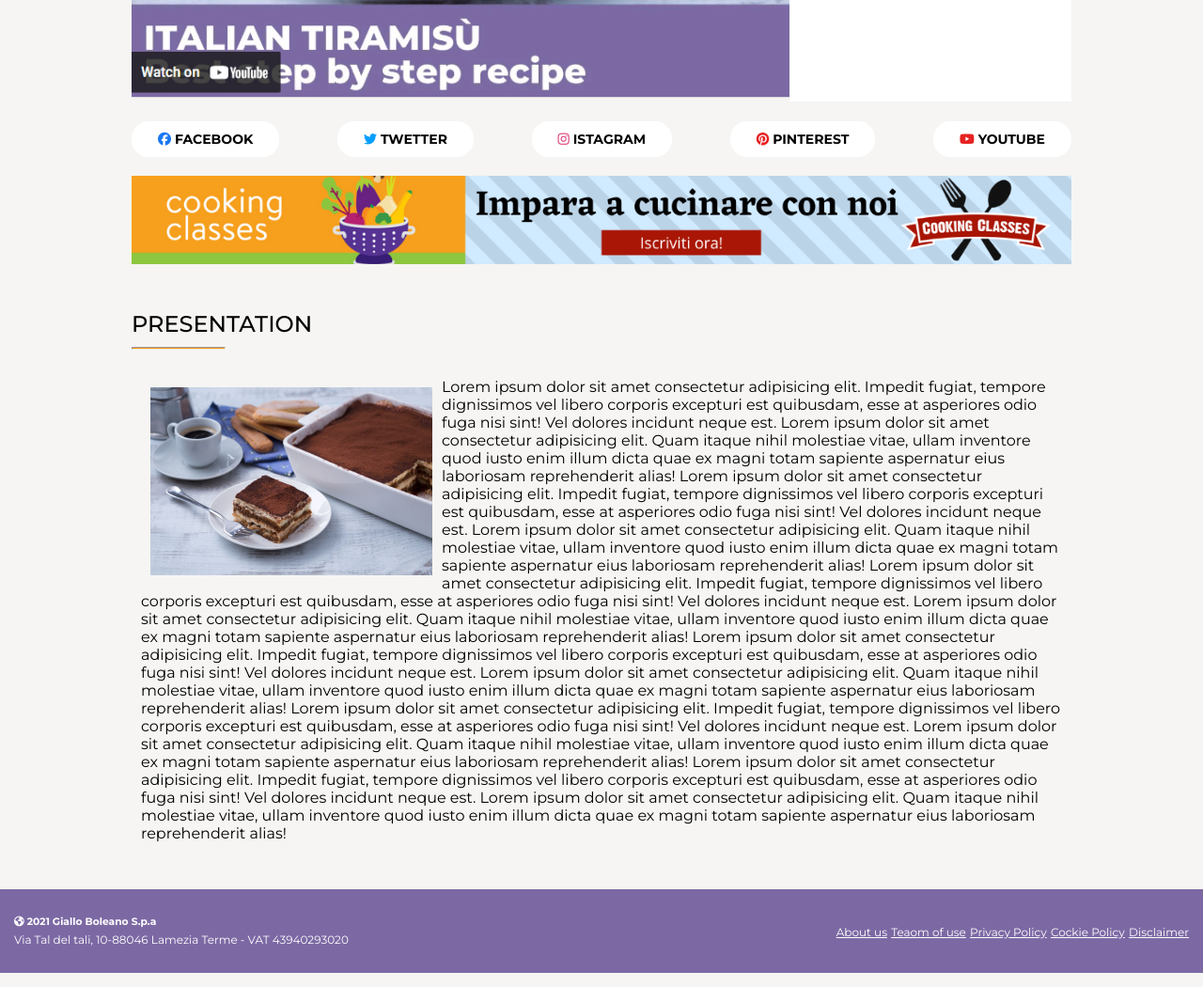
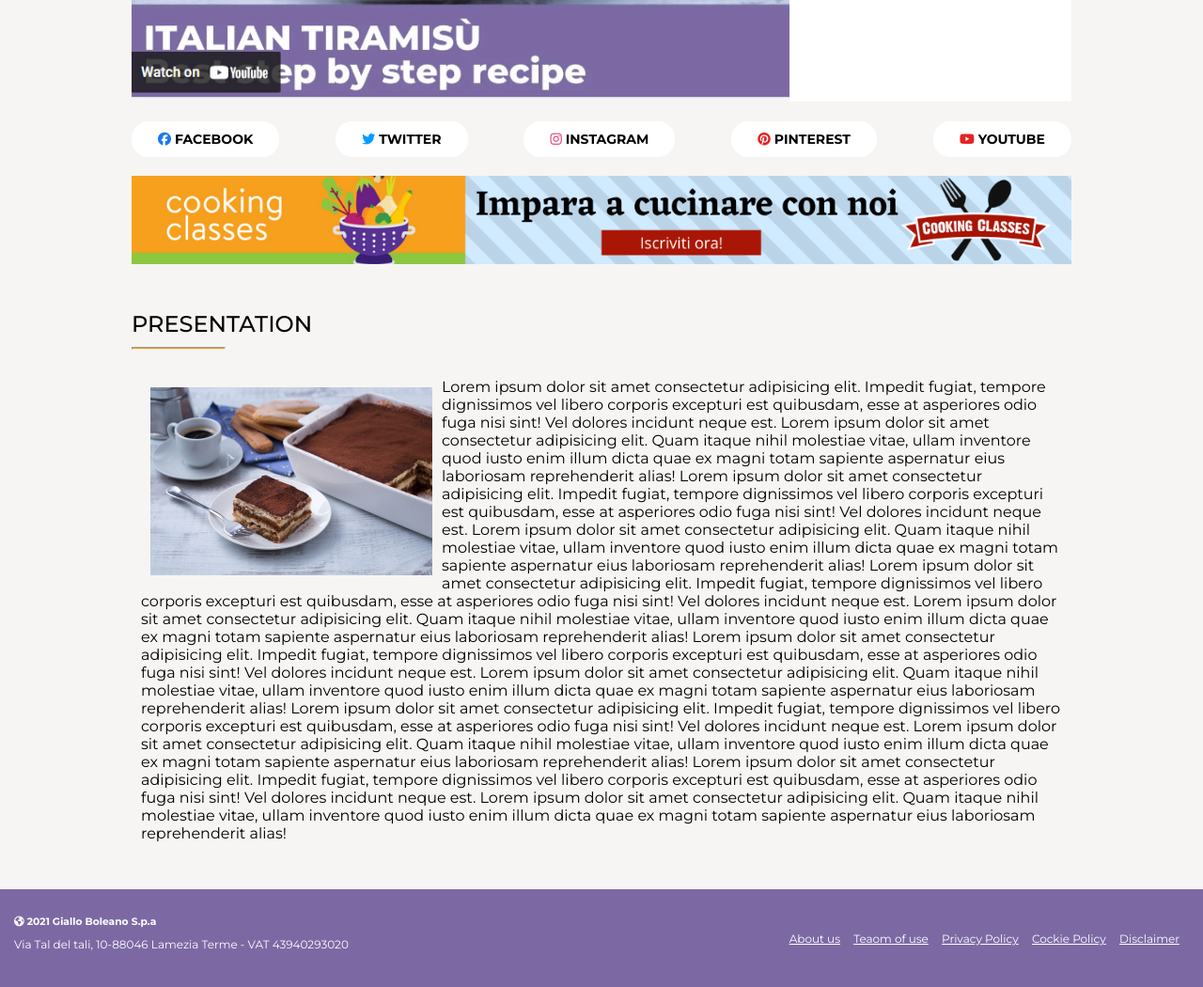
Before and after one commit to Erremme/htmlcss-responsive-layout, a plain HTML site: page index.html in a window 1280 px wide. Shown: the part 460-1510 px from the top of the page at 94% size. Drawn offline with Linux system fonts and the light colour scheme.

Commit message:
make: footer responsive

```diff
--- a/css/style.css
+++ b/css/style.css
@@ -233,9 +233,7 @@ header{
 ---------------*/
 
 footer{
-   display: flex;
-   justify-content: space-between;
-   align-items: center;
+   text-align: center;
    background-color: #7c69a4;
    padding: 28px 15px;
    color: #fff;
@@ -243,13 +241,15 @@ footer{
 
 .address p{
    font-size: 12px;
-   padding-top: 5px;
+   padding-top: 10px;
+   padding-bottom: 10px;
 }
 
 .link-footer li>a{
    font-size: 12px;
    color: inherit;
    cursor: pointer;
+   padding-right: 10px;
 }
 
 footer a:hover{
@@ -314,7 +314,10 @@ footer a:hover{
       article p{
          font-size: 16px;
        }
-}
+
+
+       }
+
 
 /* desktop */
 
@@ -393,8 +396,16 @@ footer a:hover{
 
  }
 
+ /*---footer---*/
 
-
-
+ footer{
+   display: flex;
+   justify-content: space-between;
+   align-items: center;
 
      }
+
+     .address{
+      text-align: left;
+     }
+}
--- a/index.html
+++ b/index.html
@@ -61,10 +61,10 @@
                         <a href="#"> <i class="fa-brands fa-facebook"> </i> <span>FACEBOOK</span></a>
                      </li>
                      <li>
-                        <a href="#"> <i class="fa-brands fa-twitter"></i> </i> <span>TWETTER</span></a>
+                        <a href="#"> <i class="fa-brands fa-twitter"></i> </i> <span>TWITTER</span></a>
                      </li>
                      <li>
-                        <a href="#"> <i class="fa-brands fa-instagram"></i> <span>ISTAGRAM</span></a>
+                        <a href="#"> <i class="fa-brands fa-instagram"></i> <span>INSTAGRAM</span></a>
                      </li>
                      <li>
                         <a href="#">  <i class="fa-brands fa-pinterest"></i> <span>PINTEREST</span></a>
```
